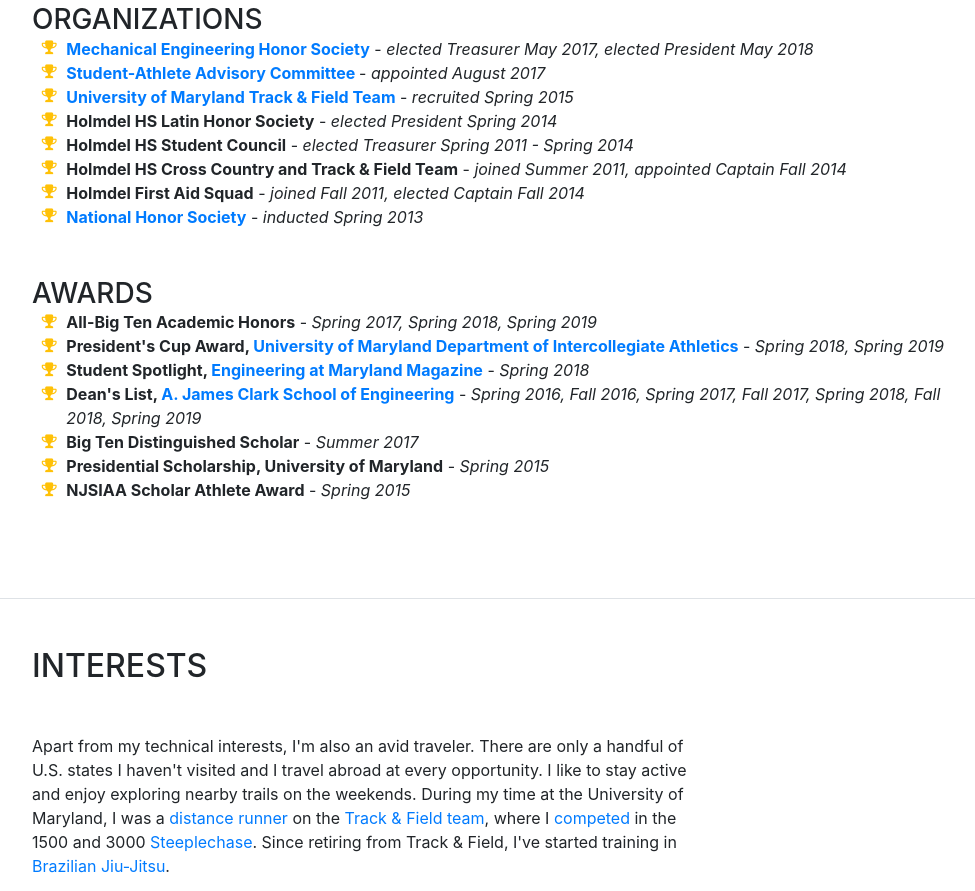
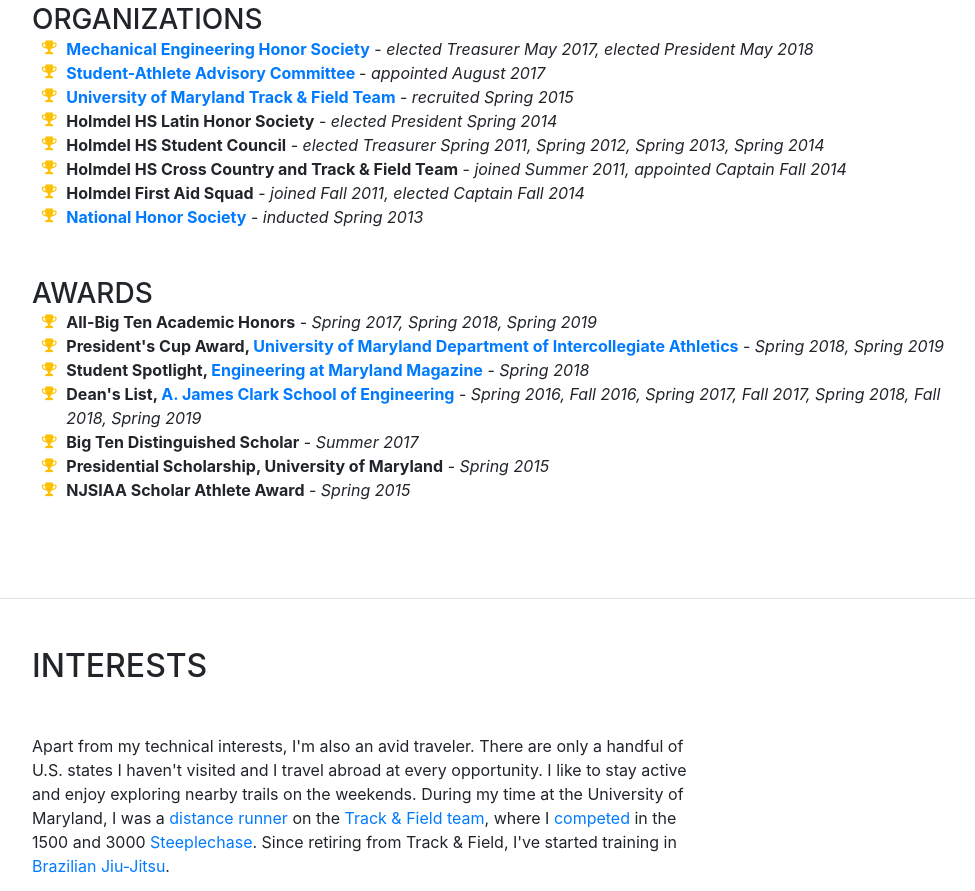
Before and after one commit to aaronbarlev/aaronbarlev.github.io, a website with bundled scripts: page index.html in a window 1280 px wide. Shown: the part 5609-6500 px from the top of the page, without its empty margins (288-1263 px from the left). Built offline with nearby package versions, Linux system fonts and the light colour scheme; grey boxes are pictures that could not be loaded; a web font is replaced by a local one.

Commit message:
Update index.html

```diff
--- a/index.html
+++ b/index.html
@@ -694,7 +694,7 @@
                 <li>
                   <i class="fa-li fa fa-trophy text-warning"></i>
                   <b>Holmdel HS Student Council</b> -
-                  <i>elected Treasurer Spring 2011 - Spring 2014</i>
+                  <i>elected Treasurer Spring 2011, Spring 2012, Spring 2013, Spring 2014</i>
                 </li>
 
                 <li>
```
